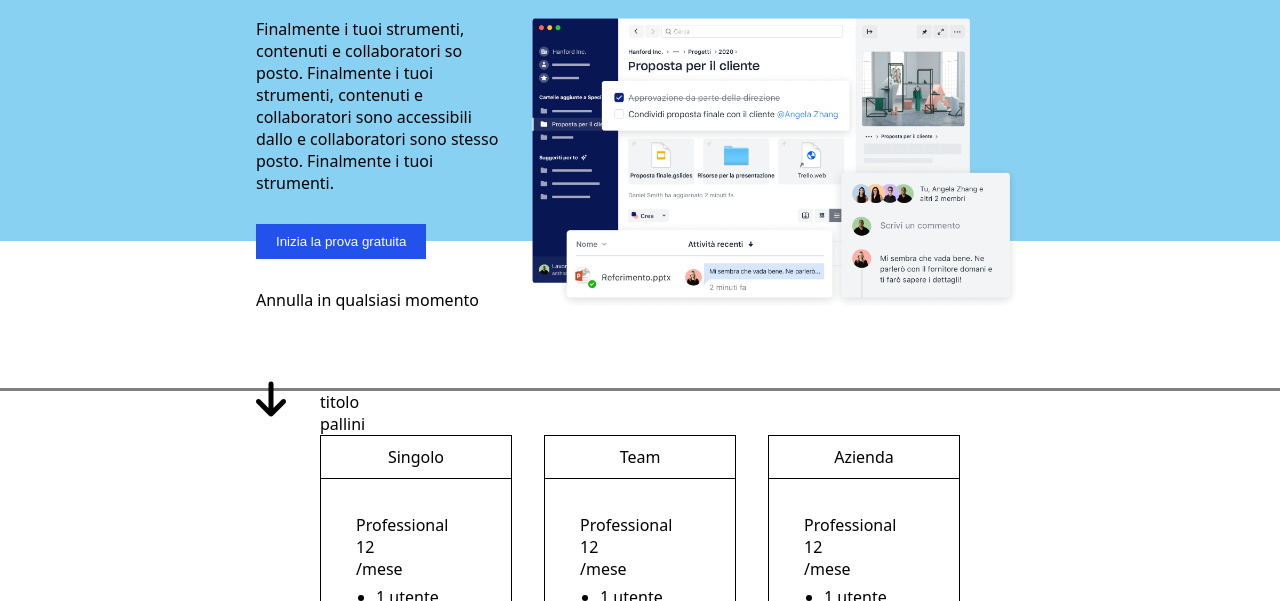
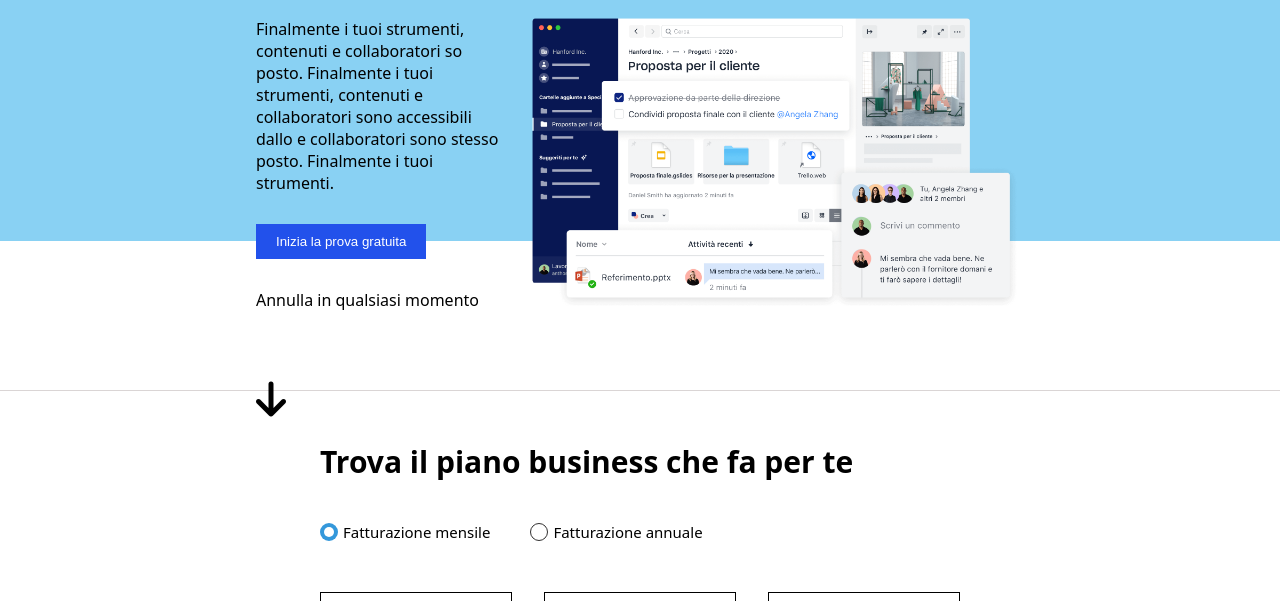
Before and after one commit to DamianoCelesti/htmlcss-dropbox, a plain HTML site: page index.html in a window 1280 px wide. Shown: the part 499-1100 px from the top of the page. Drawn offline with Linux system fonts and the light colour scheme.

Commit message:
added checkbox

```diff
--- a/index.html
+++ b/index.html
@@ -65,11 +65,19 @@
         </div>
         <div class="fascia-bianca"></div>
 
+
+        <div class="container-main">
+        <!--CHECK-->
+            <h2 class="rt">Trova il piano business che fa per te</h2>
+            <div class="container">
+                <div class="cerchio cerchio-1">
+                    <div class="cerchio-piccolo"></div>
+                </div>
+                <p>Fatturazione mensile</p>
+                <div class="cerchio cerchio-2"></div>
+                <p>Fatturazione annuale</p>
+            </div>
         <!-- TABELLE -->
-        <div class="container-main">
-
-            <p class="rt">titolo</p>
-            <p class="fg">pallini</p>
             <div class="container-tabelle">
                 <div class="card">
                     <p class="etichetta">Singolo</p>
--- a/style.css
+++ b/style.css
@@ -54,8 +54,10 @@ header {
 .blu {
     background-color: rgb(34, 81, 235);
     color: white;
+}
 
-
+.bottone.blu:hover {
+    background-color: rebeccapurple;
 }
 
 .bianco {
@@ -64,7 +66,9 @@ header {
     border: 1px solid black;
 }
 
-
+.bottone.bianco:hover {
+    background-color: white;
+}
 /* HERO */
 .container-hero {
     background-color: rgb(137, 209, 243);
@@ -114,7 +118,8 @@ header {
 
 .fascia-bianca {
     height: 150px;
-    border-bottom: 3px solid gray;
+    border-bottom: 1px solid rgb(218, 213, 213);
+    margin-bottom: 50px;
 }
 
 /* MAIN */
@@ -123,20 +128,62 @@ header {
     margin: 0 25%;
 }
 
+/* CERCHI */
 
 
+
+.container {
+    display: flex;
+    align-items: center;
+    margin-bottom: 50px;
+}
+
+.cerchio {
+    width: 18px;
+    height: 18px;
+    border-radius: 50%;
+    display: flex;
+    justify-content: center;
+    align-items: center;
+}
+
+.cerchio-1 {
+    background-color: #3498db;
+    color: white;
+}
+
+.cerchio-1 .cerchio-piccolo {
+    width: 10px;
+    height: 10px;
+    border-radius: 50%;
+    background-color: white;
+}
+
+.cerchio-2 {
+    background-color: white;
+    border: 1px solid rgb(49, 48, 48);
+}
+
+.container p {
+    margin-right: 40px;
+    font-size: 15px;
+    margin-left: 5px;
+}
+
+/* TABELLE */
+
+
+.rt {
+    font-size: 30px;
+    margin-bottom: 40px;
+}
 .container-tabelle {
     display: flex;
     justify-content: space-between;
-
-
 }
 
 .card {
     width: 30%;
-
-
-
 }
 
 
```
